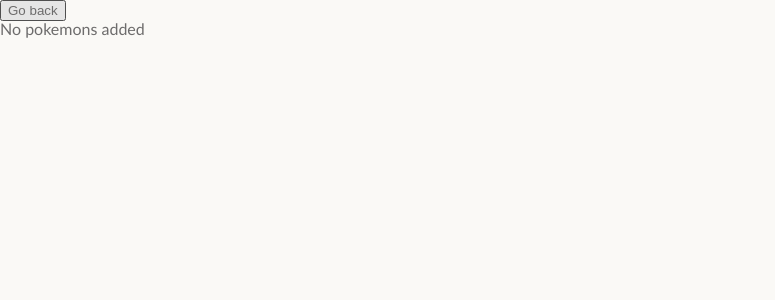
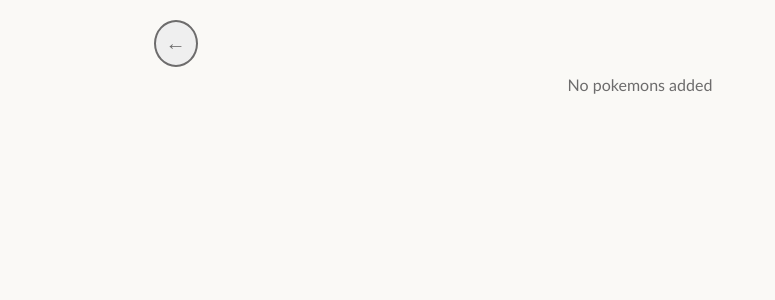
Before and after one commit to avalen28/Frontend-Pokemon-App, a React (Create React App) app: page /pokemon/favorites in a window 1280 px wide. Shown: the top 300 px of the page, without its empty margins (0-775 px from the left). Built offline with nearby package versions, Linux system fonts and the light colour scheme.

Commit message:
Adds styles to favorites

```diff
--- a/src/App.css
+++ b/src/App.css
@@ -90,3 +90,18 @@ a {
     width: 15px;
     margin: auto;
 }
+
+/* Favorites */
+.favorites {
+    padding-top: 20px;
+}
+.back-btn {
+    border: none;
+    font-size: 20px;
+    margin-bottom: 10px;
+    align-self: flex-start;
+    margin-left: 12vw;
+    border: 2px solid rgb(109, 108, 108);
+    padding: 10px;
+    border-radius: 100%;
+}
--- a/src/views/Favorites.jsx
+++ b/src/views/Favorites.jsx
@@ -9,18 +9,23 @@ const Favorites = () => {
 
   useEffect(() => {
     const currentPokemonsFav = localStorage.getItem("favPokemons");
-    if (currentPokemonsFav !== null && [currentPokemonsFav].filter(elem => elem !== "").length > 0) {
+    if (
+      currentPokemonsFav !== null &&
+      [currentPokemonsFav].filter((elem) => elem !== "").length > 0
+    ) {
       const pokemonStringToArr = currentPokemonsFav.split(",");
-      setFavPokemons(pokemonStringToArr.filter(pokemon => pokemon !== ""));
+      setFavPokemons(pokemonStringToArr.filter((pokemon) => pokemon !== ""));
     }
   }, []);
   return (
-    <div>
-      <button onClick={() => navigate(-1)}>Go back</button>
-      {favPokemons && (
-        <PokemonList pokemonList={favPokemons} showFavButton={false} />
-      )}
-      {favPokemons === null && <p>No pokemons added</p>}
+    <div className="centered-block favorites">
+      <button onClick={() => navigate(-1)} className="back-btn">←</button>
+      <div className="centered-block container-pokemonList">
+        {favPokemons && (
+          <PokemonList pokemonList={favPokemons} showFavButton={false} />
+        )}
+        {favPokemons === null && <p>No pokemons added</p>}
+      </div>
     </div>
   );
 };
```
